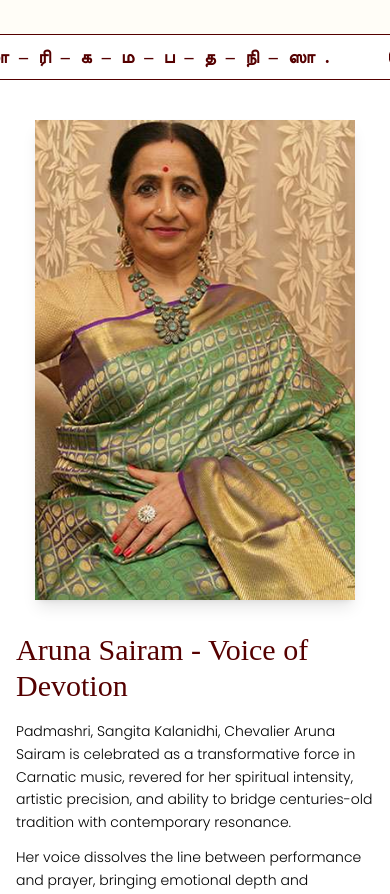
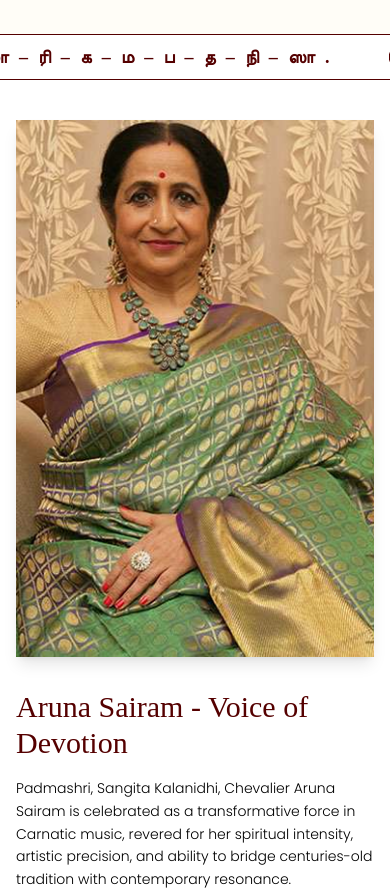
Before and after one commit to ayatiworkstechnologies/oh-margazhhi, a Next.js app: page / in a window 390 px wide. Shown: the part 920-1814 px from the top of the page. Built offline with nearby package versions, Linux system fonts and the light colour scheme.

Commit message:
05/12/2025 upate 13

```diff
--- a/app/components/sections/FeaturedGuest.jsx
+++ b/app/components/sections/FeaturedGuest.jsx
@@ -33,7 +33,7 @@ export default function FeaturedGuest() {
           </div>
 
           {/* MAIN IMAGE */}
-          <div className="overflow-hidden shadow-lg max-w-xs sm:max-w-sm md:max-w-full">
+          <div className="overflow-hidden shadow-lg">
             <Image
               src="/about-img-1.png"
               alt="Bombay Jayashri"
```
